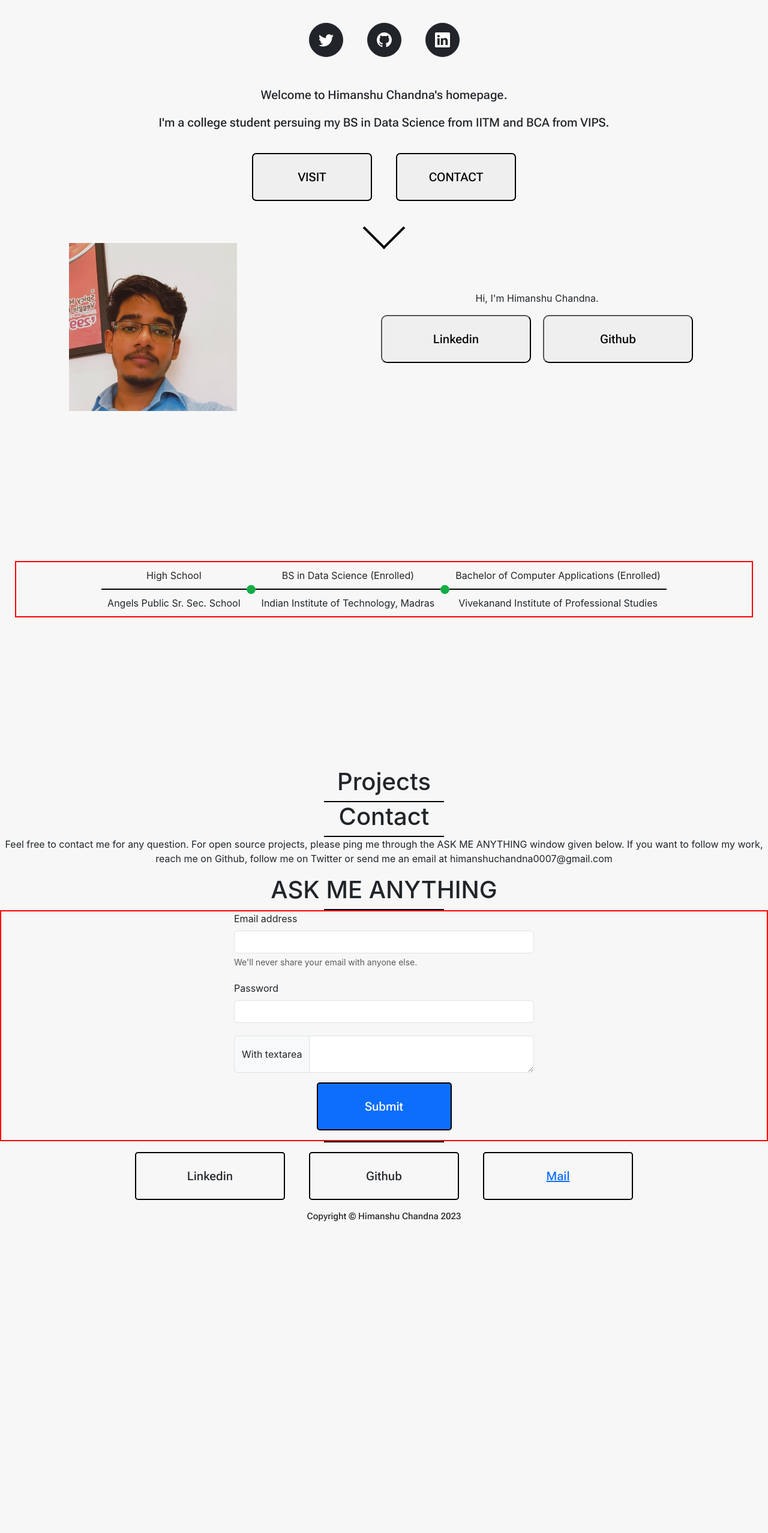
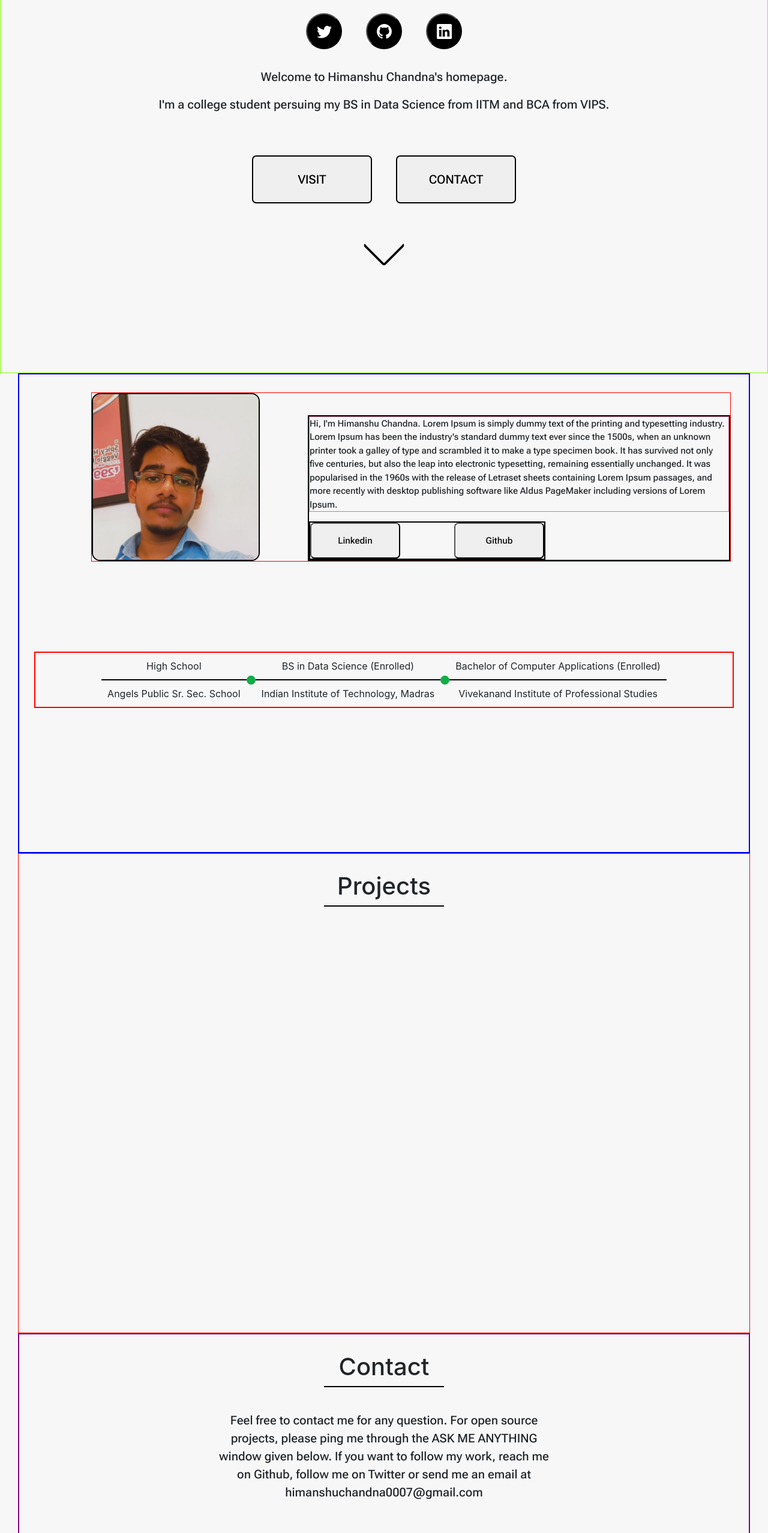
Before and after one commit to HimanshuChandna/HimanshuChandna.github.io, a React (Create React App) app in the folder website/portfolio/: page / in a window 1280 px wide. Shown: the part 234-2789 px from the top of the page at 60% size. Before the commit the page ends 2289 px from the top, so only its background shows below. Built offline with nearby package versions, Linux system fonts and the light colour scheme.

Commit message:
minor-detailing completed

```diff
--- a/website/portfolio/src/App.css
+++ b/website/portfolio/src/App.css
@@ -4,6 +4,15 @@
 body{
 
     background-color: rgb(217, 217, 217, .2)
+
+}
+
+.landing_page{
+
+
+    height:100vh;
+    border:1px solid lawngreen;
+    margin:0px;
 
 }
 
@@ -35,7 +44,7 @@ body{
 
 }
 
-.btn{
+.btn_container{
 
     display:flex;
     flex-direction: row;
@@ -47,24 +56,21 @@ body{
 
 }
 
-#twitter_btn{
+.twitter_btn, .github_btn, .linkedin_btn{
+
+    border-radius:100%;
+    width:60px;
+    height:60px;
+    background-color: black;
+    margin:0px 20px;
+
+}
+
+#twitter_btn, #github_btn, #linkedin_btn{
 
     width:25px;
     height:25px;
-
-}
-
-#github_btn{
-
-    width:25px;
-    height:25px;
-
-}
-
-#linkedin_btn{
-
-    width:25px;
-    height:25px;
+    color:white;
 
 }
 
@@ -83,6 +89,7 @@ body{
     justify-content: center;
     align-items: center;
     align-content: center;
+    margin:50px 0px 25px 0px;
 
 }
 
@@ -96,14 +103,7 @@ body{
 
 }
 
-#visit_btn{
-
-    margin:0px;
-    padding:0px;
-
-}
-
-#contact_btn{
+#visit_btn , #contact_btn{
 
     margin:0px;
     padding:0px;
@@ -118,7 +118,7 @@ body{
     width:50px;
     border-right:4px solid black;
     border-bottom:4px solid black;
-    /* border-radius:2 px; */
+    border-radius:10%;
     transform: rotate(45deg);
     margin:auto;
     animation:"down_arrow";
@@ -137,47 +137,45 @@ body{
 
 }
 
-@keyframes down_arrow {
 
-    0%{
+/* The following code belongs to the Intro_Section_Top.js  */
 
-        left:0px;
-        bottom:0px;
+.Intro_container{
 
-    }
-
-    25%{
-
-        left:10px;
-        bottom:0px;
-
-    }
-
-    75%{
-
-        left:10px;
-        bottom:10px;
-
-    }
-
-    100%{
-
-        left:0px;
-        bottom:20px;
-
-    }
+    height:100vh;
+    border:2px solid blue;
+    margin:0px 30px;
 
 }
-
-
-/* The following code belongs to the Intro_Section_Top.js  */
 
 .profile-intro{
 
     display:flex;
     flex-direction: row;
-    align-items:center;
-    justify-content: space-around;
+    align-items:flex-end;
+    justify-content: flex-start;
+    margin:30px 30px 30px 120px;
+    gap:80px;
+    border:1px solid red;
+
+}
+
+#profile-intro{
+
+    font-size: 15px;
+    font-family: "Roboto Flex";
+    font-weight:medium;
+    border:1px solid palevioletred;
+
+}
+
+.profile-desc{
+
+    border:2px solid black;
+    display:flex;
+    flex-direction:column;
+    align-items:flex-start;
+
 
 }
 
@@ -185,22 +183,19 @@ body{
 
     display:flex;
     flex-direction:row;
-
-}
-
-.profile-intro{
-
-    text-align: center;
+    border:2px solid black;
+    gap:90px;
 
 }
 
 .redirect_btn7{
 
-    width:250px;
-    height:80px;
-    margin:0px 10px;
-    border-radius:10px;
-    font-size: 20px;
+    width:150px;
+    height:60px;
+    /* margin:10px 5px 0px 5px; */
+    /* gap:90px; */
+    border-radius:7px;
+    font-size: 15px;
     font-family: "Roboto Flex";
     font-weight:medium;
 
@@ -212,6 +207,8 @@ body{
 
     width:280px;
     height:280px;
+    border:2px solid black;
+    border-radius:5%;
 
 }
 
@@ -245,7 +242,7 @@ body{
     justify-content:center;
     align-items: center;
     border:2px solid red;
-    margin:250px 25px;
+    margin:150px 25px;
 
 }
 
@@ -399,13 +396,32 @@ body{
 
 /* Project Page */
 
+.project_tab{
+
+    height:100vh;
+    border:1px solid red;
+    margin:0px 30px;
+    padding:30px 0px;
+
+}
+
 .Project_heading{
 
     text-align:center;
+    /* margin:100vh; */
 
 }
 
 /* Contact Page */
+
+.contact_container{
+
+    border:2px solid purple;
+    margin:0px 30px;
+    padding:30px 0px;
+    height:100vh;
+
+}
 
 .Contact_heading{
 
@@ -413,9 +429,24 @@ body{
 
 }
 
+.contact_sub_heading{
+
+    text-align:center;
+    display:flex;
+    flex-direction:column;
+    align-items: center;
+    margin-top:40px;
+    /* margin-inline:300px; */
+
+}
+
 #contact_sub_heading{
 
-    text-align:center;
+    width:550px;
+    font-size: 20px;
+    font-family: "Roboto Flex";
+    font-weight:medium;
+
 
 }
 
@@ -425,12 +456,21 @@ body{
 
 }
 
+.query_form{
+
+    /* border:2px solid grey; */
+    margin:20px;
+    padding:10px;
+    /* border-radius:10px; */
+
+}
+
 .Contact-form{
 
     display:flex;
     flex-direction:column;
     align-items:center;
-    border:2px solid red;
+    /* border:2px solid red; */
 
 }
 
@@ -474,12 +514,12 @@ body{
 
 #form_sub_btn{
 
-    height:80px;
-    width:225px;
+    height:50px;
+    width:150px;
     border-radius:5px;
     border:2px solid black;
     /* justify-content: center; */
-    font-size: 20px;
+    font-size: 15px;
     font-family: "Roboto Flex";
     font-weight:medium;
 
@@ -492,35 +532,50 @@ body{
     flex-direction:row;
     /* justify-content: flex-start; */
     /* margin-left: 100px; */
-    margin-top:20px;
-    margin-bottom:50px;
+    /* margin-top:20px;
+    margin-bottom:50px; */
 
 }
 
-.footer_btn{
+.footer_btn_container{
 
     display:flex;
     flex-direction:row;
     justify-content: center;
+    margin:0px;
 
 
 }
 
 #footer_btns{
 
-    width:250px;
-    height:80px;
+    width:120px;
+    height:40px;
     border-radius:5px;
     background-color:transparent;
     border:2px solid black;
-    font-size: 20px;
+    font-size: 15px;
     font-family: "Roboto Flex";
     font-weight:medium;
 
 }
 
+#footer_btns a{
+
+    text-decoration: none;
+    color:black;
+
+}
+
+.footer_div{
+
+    border:2px solid black;
+
+}
+
 #footer_cr{
 
+    margin:0px 0px 10px 0px;
     text-align:center;
     font-size: 15px;
     font-family: "Roboto Flex";
--- a/website/portfolio/src/components/Contact.js
+++ b/website/portfolio/src/components/Contact.js
@@ -6,12 +6,14 @@ export default function Contact() {
 
 
         <>
-
+        <div class="contact_container">
             <h1 className='Contact_heading'>Contact</h1>
             <div class="underline"></div>
+            <div class="contact_sub_heading">
             <p id="contact_sub_heading">Feel free to contact me for any question. For open source projects, please ping me through the ASK ME ANYTHING window given below. If you want to follow my work, reach me on Github, follow me on Twitter or send me an email at himanshuchandna0007@gmail.com</p>
+            </div>
             {/* <div class="underline"></div> */}
-            <form>
+            <form class="query_form">
                 <h1 className='Contact_form_heading'>ASK ME ANYTHING</h1>
                 <div class="underline"></div>
                 <div class="Contact-form">
@@ -20,25 +22,28 @@ export default function Contact() {
                     <input type="email" class="form-control" id="exampleInputEmail1" aria-describedby="emailHelp"/>
                 <div id="emailHelp" class="form-text">We'll never share your email with anyone else.</div>
                 </div>
-                <div class="mb-3">
-                    <label for="exampleInputPassword1" class="form-label">Password</label>
+                {/* <div class="mb-3">
+                    <label for="exampleInputPassword1" class="form-label">Subject</label>
                     <input type="password" class="form-control" id="exampleInputPassword1"/>
+                </div> */}
+                <div class="input-group">
+                    <span class="input-group-text">Query</span>
+                    <textarea class="form-control" aria-label="Query"></textarea>
                 </div>
-                <div class="input-group">
-                    <span class="input-group-text">With textarea</span>
-                    <textarea class="form-control" aria-label="With textarea"></textarea>
+                <div class="form_sub_btn">
+                    <button type="submit" id="form_sub_btn" class="btn btn-primary">Submit</button>
                 </div>
-                {/* <div class="form_sub_btn"> */}
-                    <button type="submit" id="form_sub_btn" class="btn btn-primary">Submit</button>
-                {/* </div> */}
                 </div>
             </form>
-            <div class="underline"></div>
-            <div class="footer_btn">
+            </div>
+            {/* <div class="underline"></div> */}
+            <div class="footer_div"></div>
+            <div class="footer_btn_container">
                 <button type="button" id="footer_btns" class="btn btn-outline-dark">Linkedin</button>
                 <button type="button" id="footer_btns" class="btn btn-outline-dark">Github</button>
-                <button type="button" id="footer_btns" class="btn btn-outline-dark"><a href="mailto:himanshuchandna0007@gmail.com">Mail</a></button>
+                <button type="button" id="footer_btns" class="btn btn-outline-dark">Mail</button>
             </div>
+
             <p id="footer_cr">Copyright © Himanshu Chandna 2023</p>
 
         </>
--- a/website/portfolio/src/components/Intro_Section_Timeline.js
+++ b/website/portfolio/src/components/Intro_Section_Timeline.js
@@ -6,55 +6,6 @@ export default function Intro_Section_Timeline() {
 
         <>
 
-            {/* <div className="timeline" id="upper-text">
-                <p>High School</p>
-                <p>BS in Data Science (Enrolled)</p>
-                <p>Bachelor of Computer Applications (Enrolled)</p>
-            </div>
-            <div className="timeline" id="lower-text">
-                <p>Angels Public Sr. Sec. School</p>
-                <p>Indian Institute of Technology, Madras</p>
-                <p>Vivekanand Institute of Professional Studies</p>
-            </div> */}
-
-            <div class="test_timeline">
-
-              <div class="test-1">
-               <p>High School</p>
-                  <div class="time">
-                    {/* <hr></hr> */}
-                  </div>
-                <p>Angels Public Sr. Sec. School</p>
-              </div>
-
-              <div class="comp_mark"></div>
-
-              <div class="test-2">
-                <p>BS in Data Science (Enrolled)</p>
-                  <div class="time">
-
-                   {/* <hr></hr> */}
-                  </div>
-                <p>Indian Institute of Technology, Madras</p>
-              </div>
-
-              <div class="comp_mark">
-                    <div class="circle1"></div>
-                    <div class="circle2"></div>
-                    <div class="circle3"></div>
-              </div>
-
-              <div class="test-3">
-                <p>Bachelor of Computer Applications (Enrolled)</p>
-                  <div class="time">
-                    {/* <hr></hr> */}
-                  </div>
-                <p>Vivekanand Institute of Professional Studies</p>
-              </div>
-
-              {/* <div class="comp_mark"></div> */}
-
-            </div>
         </>
 
     </div>
--- a/website/portfolio/src/components/Intro_Section_Top.js
+++ b/website/portfolio/src/components/Intro_Section_Top.js
@@ -1,27 +1,68 @@
-import React from 'react';
+import React from "react";
 import profileImage from "./Profile_photo.jpg";
 
 export default function Intro_Section_Top() {
   return (
     <div>
-
-
-
+      <div class="Intro_container">
       <div className="profile-intro">
         <div class="photo">
           <img class="profile" src={profileImage} alt="Profile"></img>
         </div>
         <div class="profile-desc">
-              <p className="profile-intro">Hi, I'm Himanshu Chandna.</p>
+          <p id="profile-intro">Hi, I'm Himanshu Chandna. Lorem Ipsum is simply dummy text of the printing and typesetting industry. Lorem Ipsum has been the industry's standard dummy text ever since the 1500s, when an unknown printer took a galley of type and scrambled it to make a type specimen book. It has survived not only five centuries, but also the leap into electronic typesetting, remaining essentially unchanged. It was popularised in the 1960s with the release of Letraset sheets containing Lorem Ipsum passages, and more recently with desktop publishing software like Aldus PageMaker including versions of Lorem Ipsum.</p>
           <div class="profile_social_btn">
-                  <button type="button" class="redirect_btn7">Linkedin</button>
-                  <button type="button" class="redirect_btn7">Github</button>
+            <a
+              href="https://linkedin.com/in/mr-himanshu-chandna"
+              target="_blank"
+              rel="noopener noreferrer"
+            >
+              <button type="button" class="redirect_btn7">
+                Linkedin
+              </button>
+            </a>
+            <a
+              href="https://github.com/HimanshuChandna"
+              target="_blank"
+              rel="noopener noreferrer"
+            >
+              <button type="button" class="redirect_btn7">
+                Github
+              </button>
+            </a>
           </div>
         </div>
       </div>
+      <div class="test_timeline">
+        <div class="test-1">
+          <p>High School</p>
+          <div class="time">{/* <hr></hr> */}</div>
+          <p>Angels Public Sr. Sec. School</p>
+        </div>
 
+        <div class="comp_mark"></div>
 
+        <div class="test-2">
+          <p>BS in Data Science (Enrolled)</p>
+          <div class="time">{/* <hr></hr> */}</div>
+          <p>Indian Institute of Technology, Madras</p>
+        </div>
 
+        <div class="comp_mark">
+          <div class="circle1"></div>
+          <div class="circle2"></div>
+          <div class="circle3"></div>
         </div>
-  )
+
+        <div class="test-3">
+          <p>Bachelor of Computer Applications (Enrolled)</p>
+          <div class="time">{/* <hr></hr> */}</div>
+          <p>Vivekanand Institute of Professional Studies</p>
+        </div>
+
+        {/* <div class="comp_mark"></div> */}
+      </div>
+    </div>
+    </div>
+  );
 }
--- a/website/portfolio/src/components/Name_Section.js
+++ b/website/portfolio/src/components/Name_Section.js
@@ -4,25 +4,26 @@ export default function Name_Section() {
   return (
     <div>
       <>
+      <div class="landing_page">
         <h1 id="Name">Himanshu Chandna</h1>
         {/* <hr id="Name_under_line"></hr> */}
         <div class="underline"></div>
-        <div className="btn">
-          <button type="button" className="btn btn-dark">
+        <div className="btn_container">
+         <a href="https://twitter.com/MrHimanshu_007" target="_blank" rel="noreferrer noopener"><button className="twitter_btn">
           <svg id="twitter_btn" xmlns="http://www.w3.org/2000/svg" width="16" height="16" fill="currentColor" class="bi bi-twitter" viewBox="0 0 16 16">
             <path d="M5.026 15c6.038 0 9.341-5.003 9.341-9.334 0-.14 0-.282-.006-.422A6.685 6.685 0 0 0 16 3.542a6.658 6.658 0 0 1-1.889.518 3.301 3.301 0 0 0 1.447-1.817 6.533 6.533 0 0 1-2.087.793A3.286 3.286 0 0 0 7.875 6.03a9.325 9.325 0 0 1-6.767-3.429 3.289 3.289 0 0 0 1.018 4.382A3.323 3.323 0 0 1 .64 6.575v.045a3.288 3.288 0 0 0 2.632 3.218 3.203 3.203 0 0 1-.865.115 3.23 3.23 0 0 1-.614-.057 3.283 3.283 0 0 0 3.067 2.277A6.588 6.588 0 0 1 .78 13.58a6.32 6.32 0 0 1-.78-.045A9.344 9.344 0 0 0 5.026 15z"/>
           </svg>
-          </button>
-          <button type="button" className="btn btn-dark">
+          </button></a>
+          <a href="https://github.com/HimanshuChandna" target="_blank" rel="noreferrer noopener"><button className="github_btn">
           <svg id="github_btn" xmlns="http://www.w3.org/2000/svg" width="16" height="16" fill="currentColor" class="bi bi-github" viewBox="0 0 16 16">
             <path d="M8 0C3.58 0 0 3.58 0 8c0 3.54 2.29 6.53 5.47 7.59.4.07.55-.17.55-.38 0-.19-.01-.82-.01-1.49-2.01.37-2.53-.49-2.69-.94-.09-.23-.48-.94-.82-1.13-.28-.15-.68-.52-.01-.53.63-.01 1.08.58 1.23.82.72 1.21 1.87.87 2.33.66.07-.52.28-.87.51-1.07-1.78-.2-3.64-.89-3.64-3.95 0-.87.31-1.59.82-2.15-.08-.2-.36-1.02.08-2.12 0 0 .67-.21 2.2.82.64-.18 1.32-.27 2-.27.68 0 1.36.09 2 .27 1.53-1.04 2.2-.82 2.2-.82.44 1.1.16 1.92.08 2.12.51.56.82 1.27.82 2.15 0 3.07-1.87 3.75-3.65 3.95.29.25.54.73.54 1.48 0 1.07-.01 1.93-.01 2.2 0 .21.15.46.55.38A8.012 8.012 0 0 0 16 8c0-4.42-3.58-8-8-8z"/>
           </svg>
-          </button>
-          <button type="button" className="btn btn-dark">
+          </button></a>
+          <a href="https://linkedin.com/in/mr-himanshu-chandna" target="_blank" rel="noreferrer noopener"><button className="linkedin_btn">
           <svg id="linkedin_btn" xmlns="http://www.w3.org/2000/svg" width="16" height="16" fill="currentColor" class="bi bi-linkedin" viewBox="0 0 16 16">
             <path d="M0 1.146C0 .513.526 0 1.175 0h13.65C15.474 0 16 .513 16 1.146v13.708c0 .633-.526 1.146-1.175 1.146H1.175C.526 16 0 15.487 0 14.854V1.146zm4.943 12.248V6.169H2.542v7.225h2.401zm-1.2-8.212c.837 0 1.358-.554 1.358-1.248-.015-.709-.52-1.248-1.342-1.248-.822 0-1.359.54-1.359 1.248 0 .694.521 1.248 1.327 1.248h.016zm4.908 8.212V9.359c0-.216.016-.432.08-.586.173-.431.568-.878 1.232-.878.869 0 1.216.662 1.216 1.634v3.865h2.401V9.25c0-2.22-1.184-3.252-2.764-3.252-1.274 0-1.845.7-2.165 1.193v.025h-.016a5.54 5.54 0 0 1 .016-.025V6.169h-2.4c.03.678 0 7.225 0 7.225h2.4z"/>
           </svg>
-          </button>
+          </button></a>
         </div>
         <div class="section">
           <p class="paragraph">Welcome to Himanshu Chandna's homepage.</p>
@@ -31,15 +32,20 @@ export default function Name_Section() {
             BCA from VIPS.
           </p>
           <div class="redirect_btn">
+            {/* <a href="https://www.github.com/HimanshuChandna/" target="_blank" rel="noreferrer noopener"> */}
+            {/* <link to="/"> */}
           <button type="button">
             <p id="visit_btn">VISIT</p>
           </button>
+            {/* </link> */}
+          {/* </a> */}
           <button type="button">
             <p id="contact_btn">CONTACT</p>
           </button>
           </div>
           <div class="experiment"></div>
         </div>
+      </div>
       </>
     </div>
   );
--- a/website/portfolio/src/components/Projects.js
+++ b/website/portfolio/src/components/Projects.js
@@ -5,10 +5,10 @@ export default function Projects() {
     <div>
 
         <>
-
+          <div class="project_tab">
             <h1 class="Project_heading">Projects</h1>
             <div class="underline"></div>
-
+          </div>
         </>
 
     </div>
```
Lines whose indentation alone changed are shown as unchanged.
